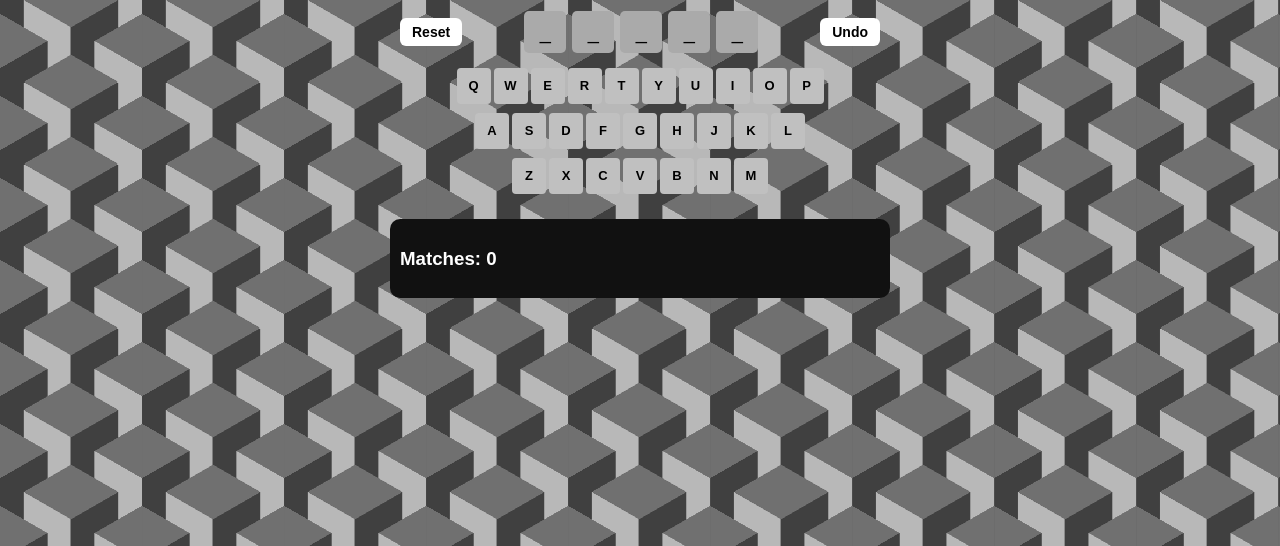
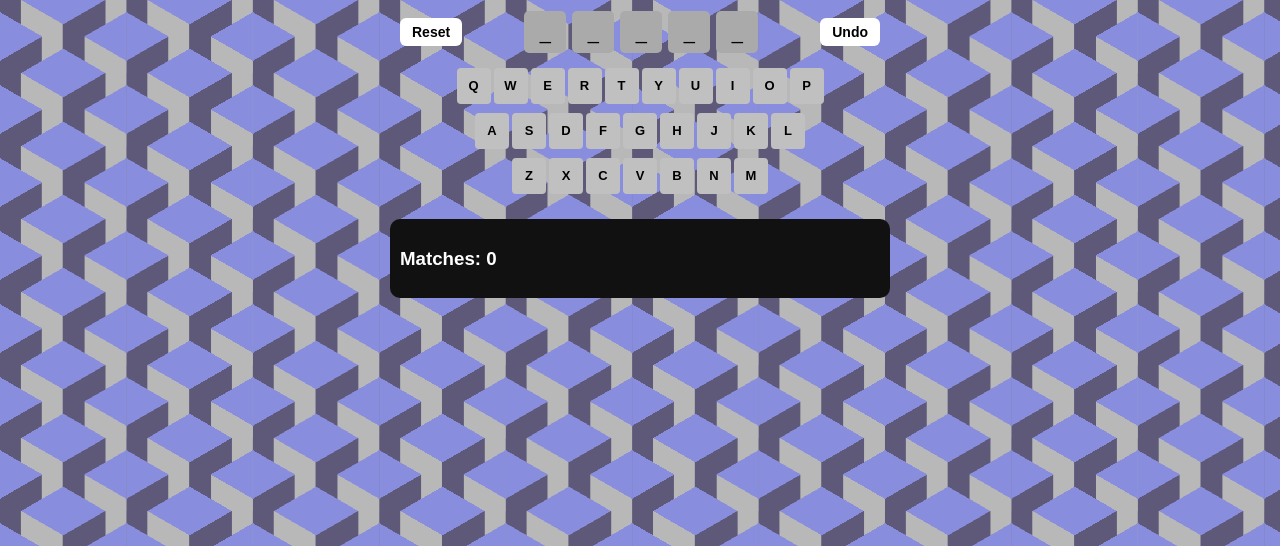
Before and after one commit to ei900/Wordle_Solver, a Flask app: page / in a window 1280 px wide. Shown: the top 546 px of the page. Run offline with Flask 3, Linux system fonts and the light colour scheme.

Commit message:
Update index.html

```diff
--- a/templates/index.html
+++ b/templates/index.html
@@ -14,11 +14,11 @@
       align-items: center;
       color: white;
 
-      /* 🌫️ New pattern background */
-      --s: 82px;
-      --c1: #404040;
+      /* 🎨 Updated background pattern */
+      --s: 73px;
+      --c1: #5e5978;
       --c2: #b8b8b8;
-      --c3: #707070;
+      --c3: #888ddd;
 
       --_g: var(--c3) 0 120deg,#0000 0;
       background:
```
